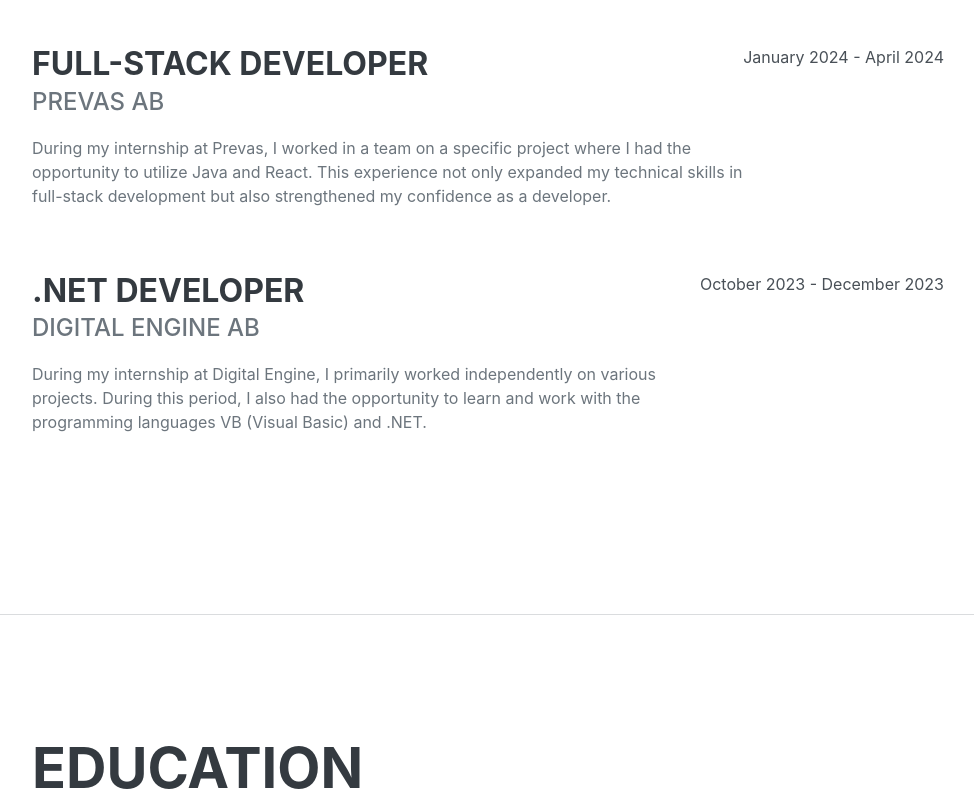
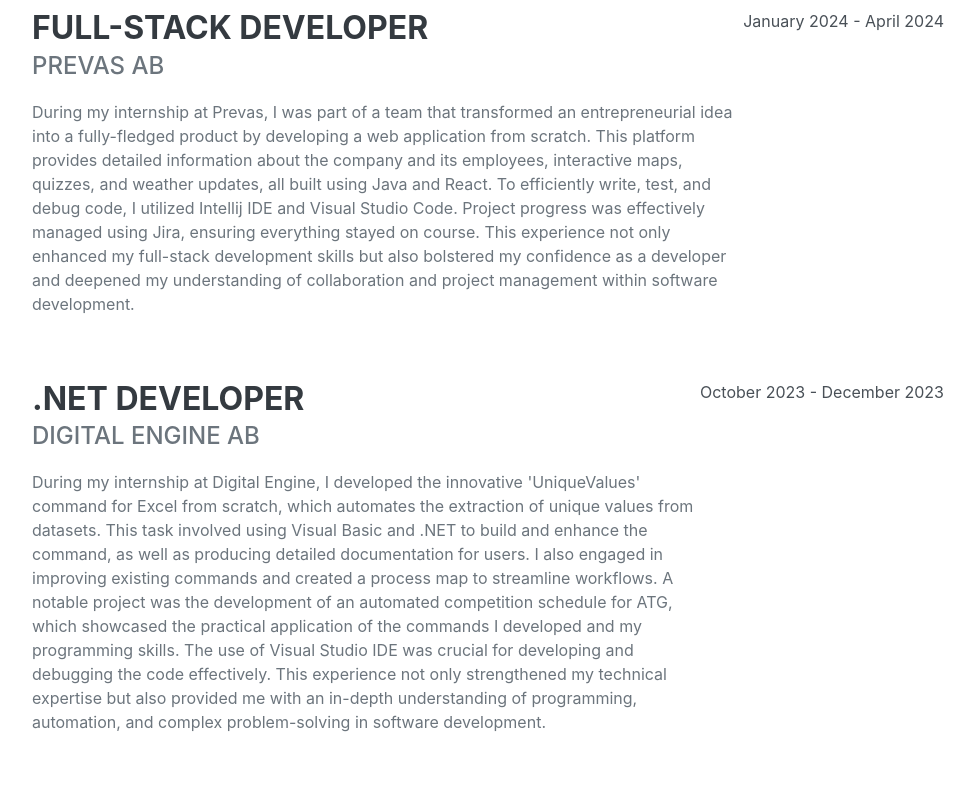
Before and after one commit to d1mazik/Dima-Gustafsson, a plain HTML site: page index.html in a window 1280 px wide. Shown: the part 1884-2689 px from the top of the page, without its empty margins (288-1262 px from the left). Drawn offline with nearby package versions, Linux system fonts and the light colour scheme; a web font is replaced by a local one.

Commit message:
change intenship

```diff
--- a/index.html
+++ b/index.html
@@ -100,9 +100,15 @@
                                     <h3 class="mb-0">Full-Stack Developer</h3>
                                     <div class="subheading mb-3">Prevas AB</div>
                                     <p>
-                                        During my internship at Prevas, I worked in a team on a specific project where I had the
-                                        opportunity to utilize Java and React. This experience not only expanded my technical skills
-                                        in full-stack development but also strengthened my confidence as a developer.</p>
+                                        During my internship at Prevas, I was part of a team that transformed an entrepreneurial
+                                        idea into a fully-fledged product by developing a web application from scratch.
+                                        This platform provides detailed information about the company and its employees,
+                                        interactive maps, quizzes, and weather updates, all built using Java and React.
+                                        To efficiently write, test, and debug code, I utilized Intellij IDE and Visual Studio Code.
+                                        Project progress was effectively managed using Jira, ensuring everything stayed on course.
+                                        This experience not only enhanced my full-stack development skills but also bolstered
+                                        my confidence as a developer and deepened my understanding of collaboration and
+                                        project management within software development.</p>
                                 </div>
                                 <div class="flex-shrink-0"><span class="text-primary">January 2024 - April 2024</span></div>
                             </div>
@@ -111,9 +117,16 @@
                                     <h3 class="mb-0">.NET Developer</h3>
                                     <div class="subheading mb-3">Digital Engine AB</div>
                                     <p>
-                                        During my internship at Digital Engine, I primarily worked independently on various projects.
-                                        During this period, I also had the opportunity to learn and work with the programming
-                                        languages VB (Visual Basic) and .NET.</p>
+                                        During my internship at Digital Engine, I developed the innovative 'UniqueValues'
+                                        command for Excel from scratch, which automates the extraction of unique values from datasets.
+                                        This task involved using Visual Basic and .NET to build and enhance the command, as well
+                                        as producing detailed documentation for users. I also engaged in improving existing
+                                        commands and created a process map to streamline workflows. A notable project was the
+                                        development of an automated competition schedule for ATG, which showcased the practical
+                                        application of the commands I developed and my programming skills. The use of Visual Studio IDE
+                                        was crucial for developing and debugging the code effectively. This experience not only
+                                        strengthened my technical expertise but also provided me with an in-depth understanding of
+                                        programming, automation, and complex problem-solving in software development.</p>
                                 </div>
                                 <div class="flex-shrink-0"><span class="text-primary">October 2023 - December 2023</span></div>
                             </div>
```
